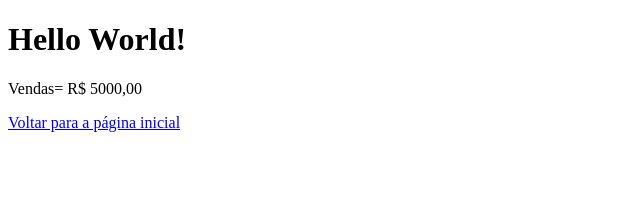
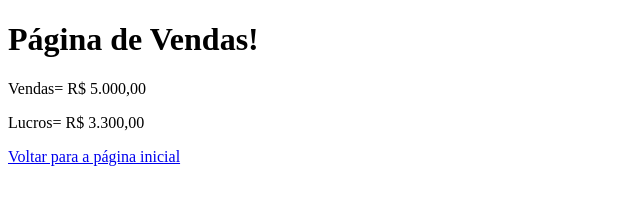
Before and after one commit to JackXpro15/aulagithub, a plain HTML site: page vendas.html in a window 1280 px wide. Shown: the whole page, without its empty margins (0-640 px from the left). Drawn offline with Linux system fonts and the light colour scheme.

Commit message:
Acrescentado o valor dos lucros

```diff
--- a/vendas.html
+++ b/vendas.html
@@ -7,10 +7,11 @@
     <title>Document</title>
 </head>
 <body>
-    <h1>Hello World!
+    <h1>Página de Vendas!
 
     </h1>
-    <p>Vendas= R$ 5000,00</p>
+    <p>Vendas= R$ 5.000,00</p>
+    <p>Lucros= R$ 3.300,00</p>
     <a href="index.html">Voltar para a página inicial</a>
 </body>
 </html>
```
